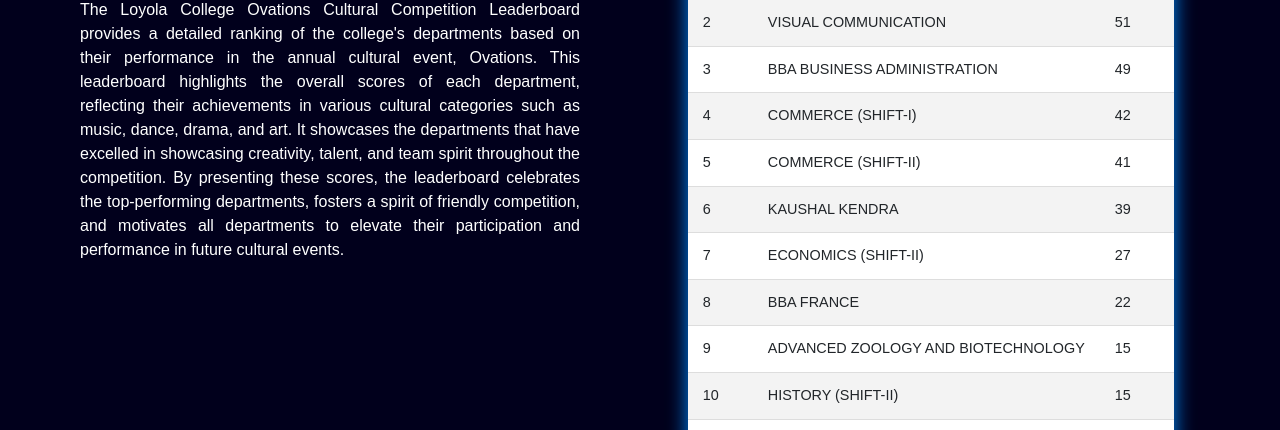
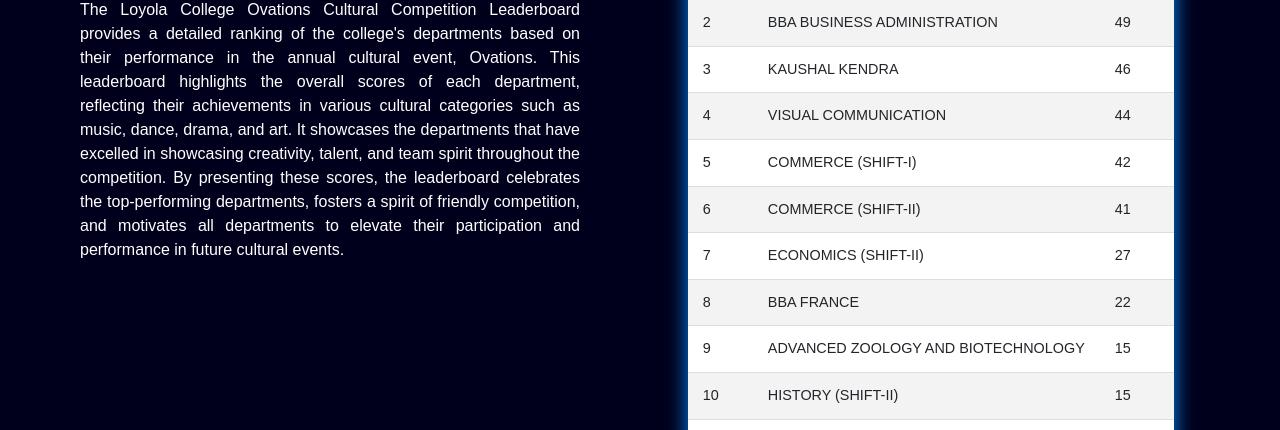
Before and after one commit to SharmelRayen/Leaderboard, a plain HTML site: page public/index.html in a window 1280 px wide. Shown: the part 872-1302 px from the top of the page. Drawn offline with nearby package versions, Linux system fonts and the light colour scheme.

Commit message:
Final Score 18/09/2024

```diff
--- a/public/index.html
+++ b/public/index.html
@@ -78,29 +78,28 @@
                         </tr>
                         <tr>
                             <td>2</td>
-                            <td>VISUAL COMMUNICATION</td>
-                            <td>51</td>
+                            <td>BBA BUSINESS ADMINISTRATION</td>
+                            <td>49</td>
                         </tr>
                         <tr>
                             <td>3</td>
-                            <td>BBA BUSINESS ADMINISTRATION</td>
-                            <td>49</td>
+                            <td>KAUSHAL KENDRA</td>
+                            <td>46</td>
                         </tr>
-                        <!-- Repeated rows for demonstration -->
                         <tr>
                             <td>4</td>
+                            <td>VISUAL COMMUNICATION</td>
+                            <td>44</td>
+                        </tr>
+                        <tr>
+                            <td>5</td>
                             <td>COMMERCE (SHIFT-I)</td>
                             <td>42</td>
                         </tr>
                         <tr>
-                            <td>5</td>
+                            <td>6</td>
                             <td>COMMERCE (SHIFT-II)</td>
                             <td>41</td>
-                        </tr>
-                        <tr>
-                            <td>6</td>
-                            <td>KAUSHAL KENDRA</td>
-                            <td>39</td>
                         </tr>
                         <tr>
                             <td>7</td>
```
Also changed, not shown: public/offStage.html (+1 -1 lines).
